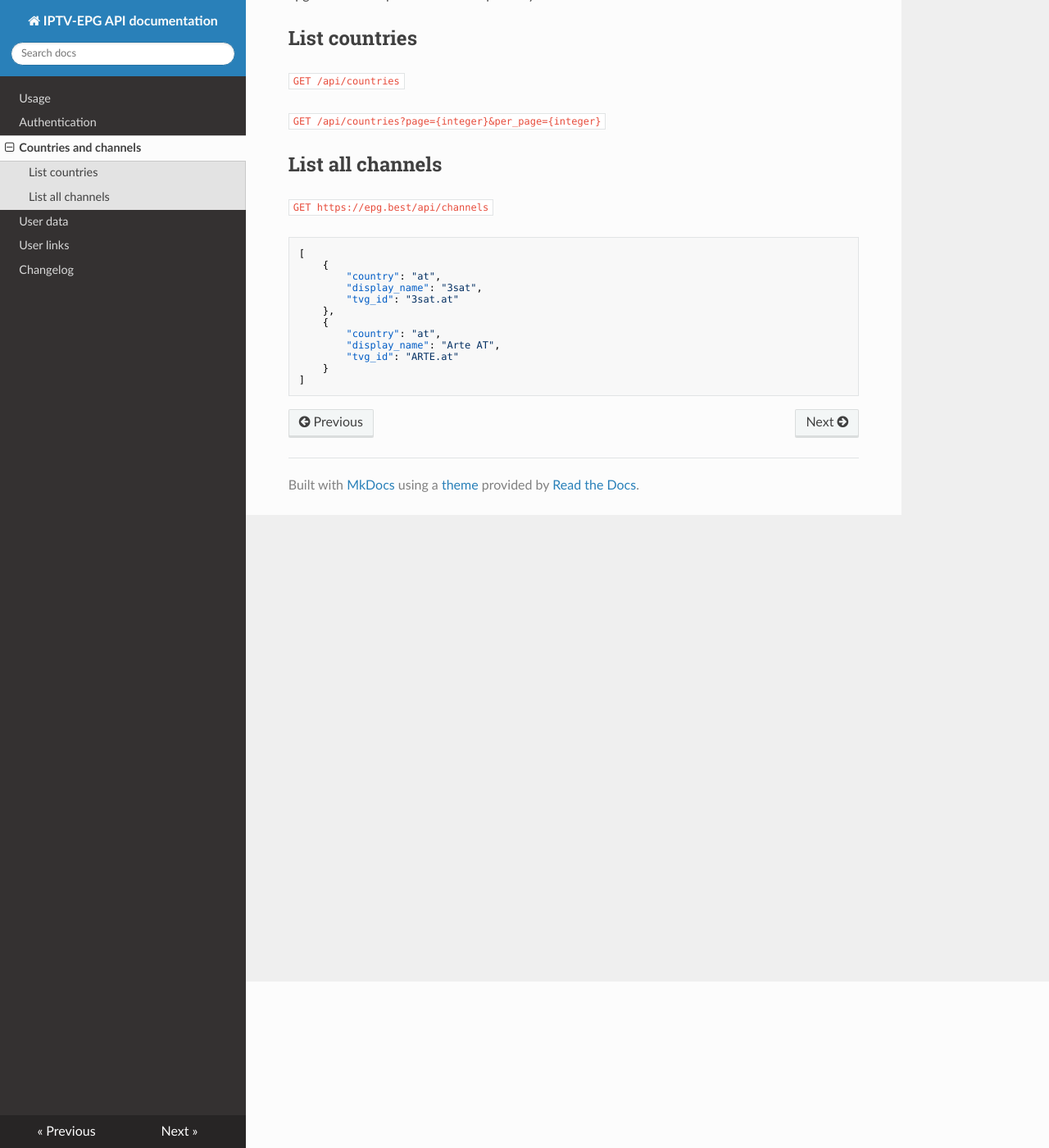
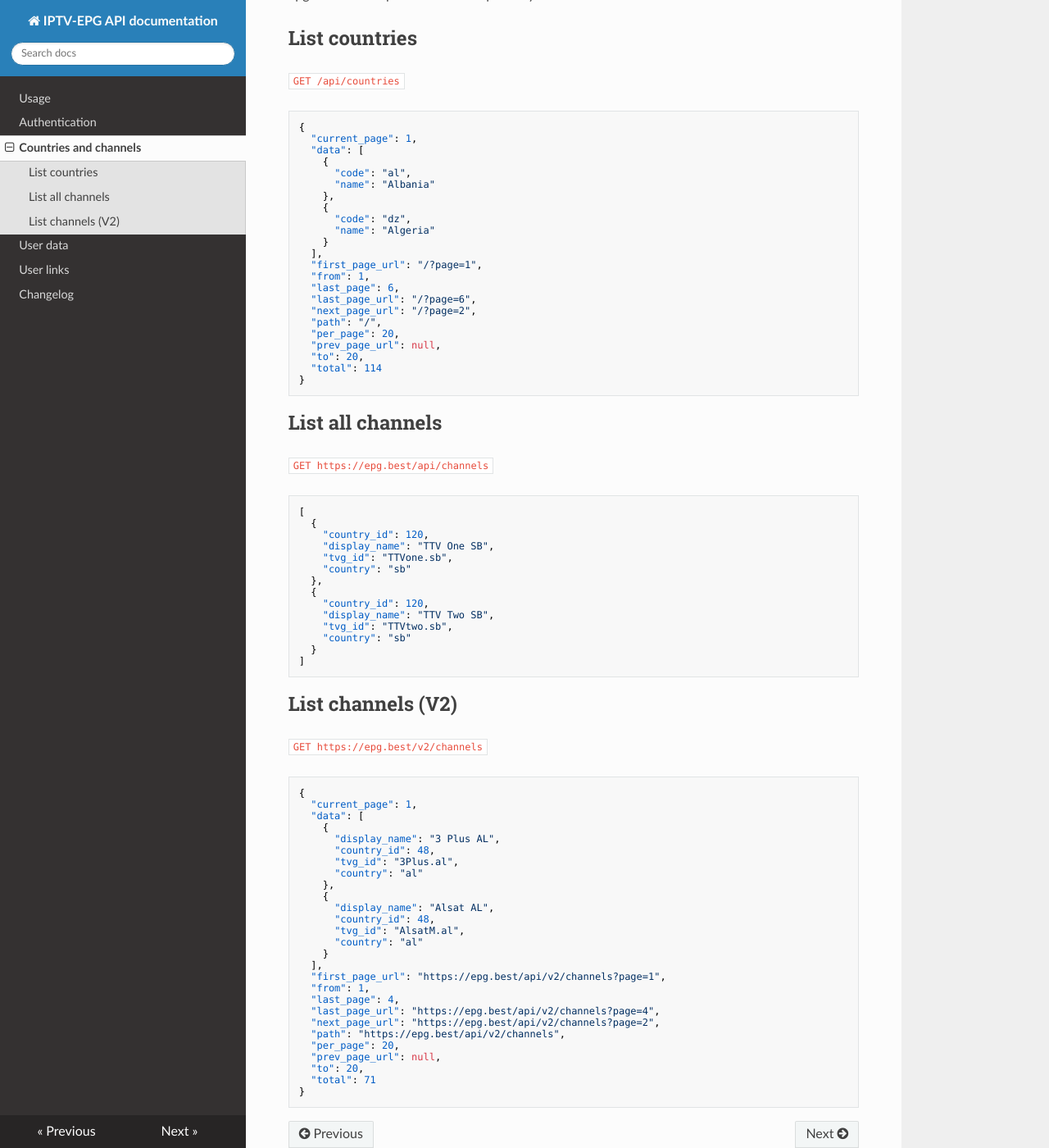
Before and after one commit to iptv-epg/api-docs, an MkDocs documentation site: the page built from docs/channels.md, in a window 1280 px wide and 1400 px high, scrolled down 203 px. Shown: the whole window at 82% size. Built offline with MkDocs 1.6.1, drawn with Linux system fonts in a browser that asks for light colours; nearby versions of some CDN libraries; old or Windows-style settings are respelled for this version of MkDocs.

Commit message:
refresh api endpoints

````diff
--- a/docs/channels.md
+++ b/docs/channels.md
@@ -1,13 +1,36 @@
 # Countries and channels
 
-The `/channels` endpoint provides access to the list of all countries and channels available on epg.best.
-This request does not require any authentication.
+The `/channels` endpoint provides access to the list of all countries and channels available on epg.best. This request does not require any authentication.
 
 ## List countries
 
 `GET /api/countries`
 
-`GET /api/countries?page={integer}&per_page={integer}`
+```json
+{
+  "current_page": 1,
+  "data": [
+    {
+      "code": "al",
+      "name": "Albania"
+    },
+    {
+      "code": "dz",
+      "name": "Algeria"
+    }
+  ],
+  "first_page_url": "/?page=1",
+  "from": 1,
+  "last_page": 6,
+  "last_page_url": "/?page=6",
+  "next_page_url": "/?page=2",
+  "path": "/",
+  "per_page": 20,
+  "prev_page_url": null,
+  "to": 20,
+  "total": 114
+}
+```
 
 ## List all channels
 
@@ -15,15 +38,51 @@ This request does not require any authentication.
 
 ```json
 [
+  {
+    "country_id": 120,
+    "display_name": "TTV One SB",
+    "tvg_id": "TTVone.sb",
+    "country": "sb"
+  },
+  {
+    "country_id": 120,
+    "display_name": "TTV Two SB",
+    "tvg_id": "TTVtwo.sb",
+    "country": "sb"
+  }
+]
+```
+
+## List channels (V2)
+
+`GET https://epg.best/v2/channels`
+
+```json
+{
+  "current_page": 1,
+  "data": [
     {
-        "country": "at",
-        "display_name": "3sat",
-        "tvg_id": "3sat.at"
+      "display_name": "3 Plus AL",
+      "country_id": 48,
+      "tvg_id": "3Plus.al",
+      "country": "al"
     },
     {
-        "country": "at",
-        "display_name": "Arte AT",
-        "tvg_id": "ARTE.at"
+      "display_name": "Alsat AL",
+      "country_id": 48,
+      "tvg_id": "AlsatM.al",
+      "country": "al"
     }
-]
+  ],
+  "first_page_url": "https://epg.best/api/v2/channels?page=1",
+  "from": 1,
+  "last_page": 4,
+  "last_page_url": "https://epg.best/api/v2/channels?page=4",
+  "next_page_url": "https://epg.best/api/v2/channels?page=2",
+  "path": "https://epg.best/api/v2/channels",
+  "per_page": 20,
+  "prev_page_url": null,
+  "to": 20,
+  "total": 71
+}
 ```
````
Also changed, not shown: docs/index.md (+6 -0 lines), docs/links.md (+3 -1 lines).
